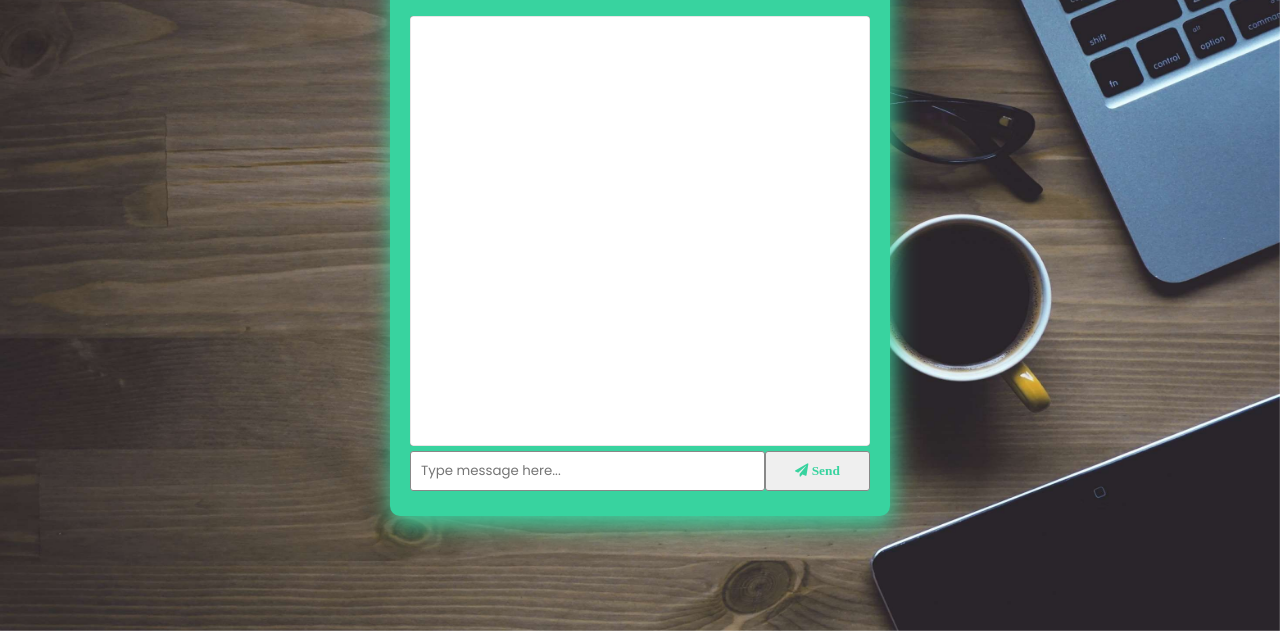
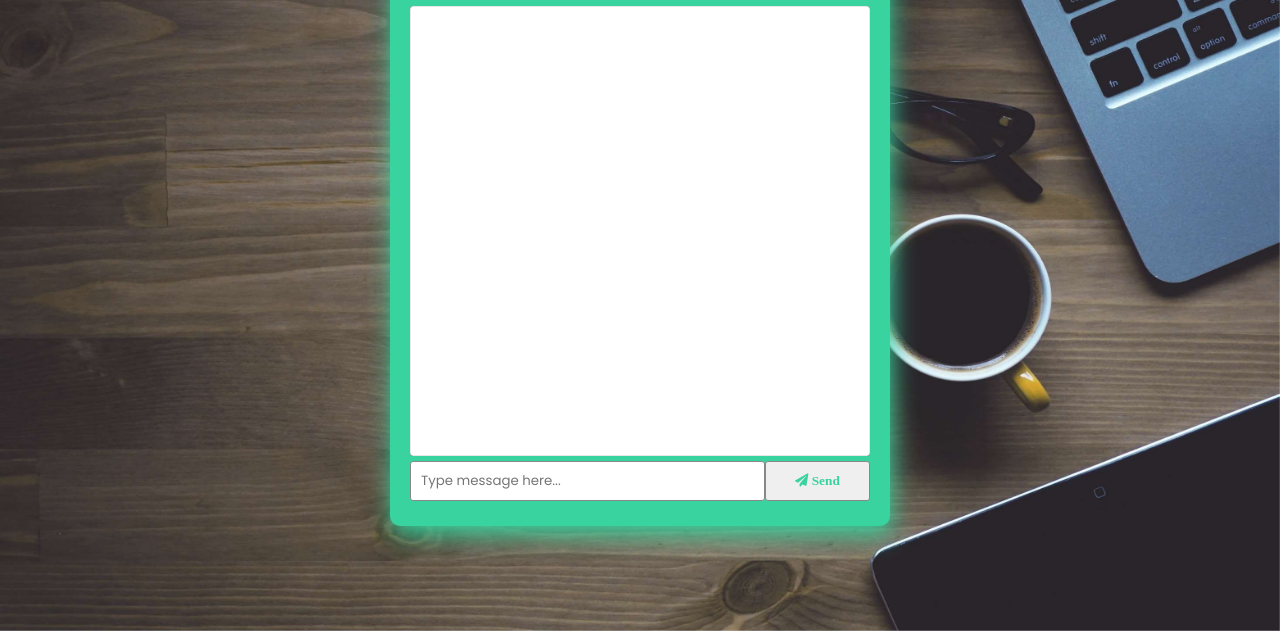
Before and after one commit to bunsalcoder/CyberChat, a website: page front_end/chat/cyber.html in a window 1280 px wide. Shown: the part 169-800 px from the top of the page. Drawn offline with nearby package versions, Linux system fonts and the light colour scheme.

Commit message:
chat height

```diff
--- a/front_end/style.css
+++ b/front_end/style.css
@@ -71,7 +71,7 @@
 
 .chat-content{
     width: 100%;
-    height: 430px;
+    height: 450px;
     background: white;
     overflow-y: auto;
     box-shadow: inset 0 0 1px #111;
```
